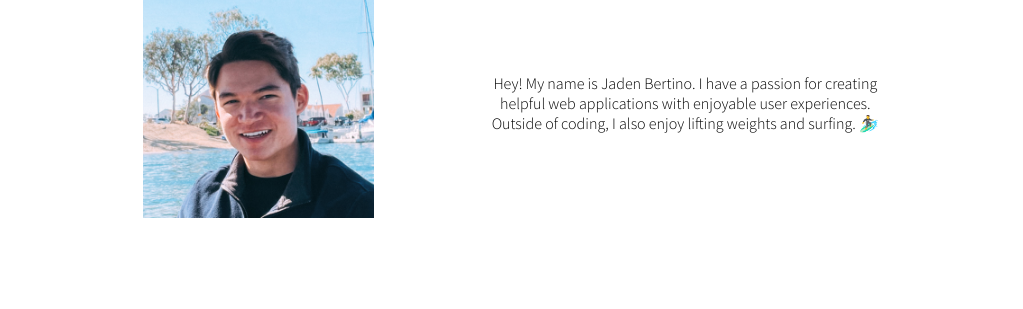
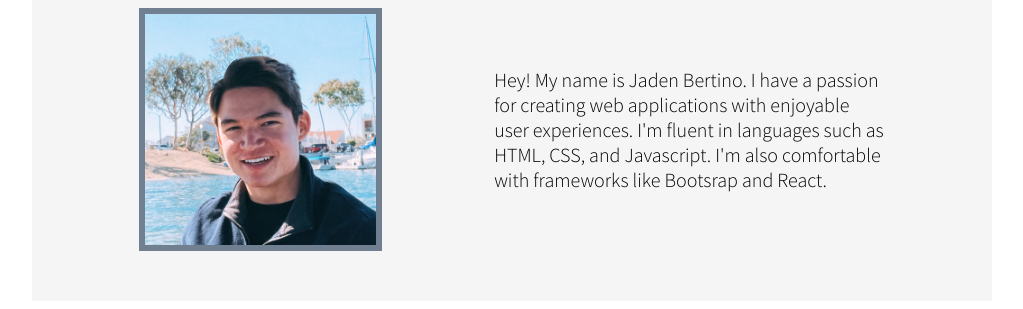
Before and after one commit to jadenbertino/prep-112-portfolio, a website: page index.html in a window 1280 px wide. Shown: the part 536-845 px from the top of the page, without its empty margins (128-1151 px from the left). Before the commit the page ends 812 px from the top, so only its background shows below. Drawn offline with Linux system fonts and the light colour scheme.

Commit message:
add css styling to about me section

```diff
--- a/index.html
+++ b/index.html
@@ -5,7 +5,7 @@
     <meta http-equiv="X-UA-Compatible" content="IE=edge" />
     <meta name="viewport" content="width=device-width, initial-scale=1.0" />
     <link
-      href="https://fonts.googleapis.com/css?family=Source+Sans+Pro:300,600&display=swap"
+      href="https://fonts.googleapis.com/css?family=Source+Sans+Pro:300,400,600&display=swap"
       rel="stylesheet"
     />
     <link rel="stylesheet" href="layout.css" />
@@ -26,18 +26,22 @@
       <div class="row hero-image justify-center align-center white-text">
         <h1 class="student-name">Jaden Bertino</h1>
       </div>
-      <div id="about" class="row justify-evenly align-center pb-50">
-        <h1 class="col-12">ABOUT ME</h1>
+      <div
+        id="about"
+        class="row about-section justify-evenly align-center pb-50"
+      >
+        <h1 class="col-12">👋 ABOUT ME</h1>
         <img
           src="./assets/jaden-bertino.JPG"
           alt="Jaden Bertino Portrait"
-          class="col-3"
+          class="col-3 about-image"
         />
-        <div class="col-5">
+        <div class="col-5 text-align-reset fs-20">
           <p>
-            Hey! My name is Jaden Bertino. I have a passion for creating helpful
-            web applications with enjoyable user experiences. Outside of coding,
-            I also enjoy lifting weights and surfing. 🏄‍♂️
+            Hey! My name is Jaden Bertino. I have a passion for creating web
+            applications with enjoyable user experiences. I'm fluent in
+            languages such as HTML, CSS, and Javascript. I'm also comfortable
+            with frameworks like Bootsrap and React.
           </p>
         </div>
       </div>
--- a/styles.css
+++ b/styles.css
@@ -1,6 +1,8 @@
 html {
   font-family: "Source Sans Pro", sans-serif;
   scroll-behavior: smooth;
+  font-size: 18px;
+  font-weight: 300;
 }
 
 /*
@@ -11,6 +13,14 @@
 
 .text-align-center {
   text-align: center;
+}
+
+.text-align-reset {
+  text-align: initial; /* initial sets to default value of property, which in this case is "left" */
+}
+
+.fs-20 {
+  font-size: 20px;
 }
 
 .white-text {
@@ -71,3 +81,18 @@
   border-top: 5px double white;
   border-bottom: 5px double white;
 }
+
+/*
+
+  ABOUT ME
+
+*/
+
+.about-section {
+  background-color: whitesmoke;
+}
+
+.about-image {
+  max-height: 80%;
+  border: solid 6px slategray;
+}
```
